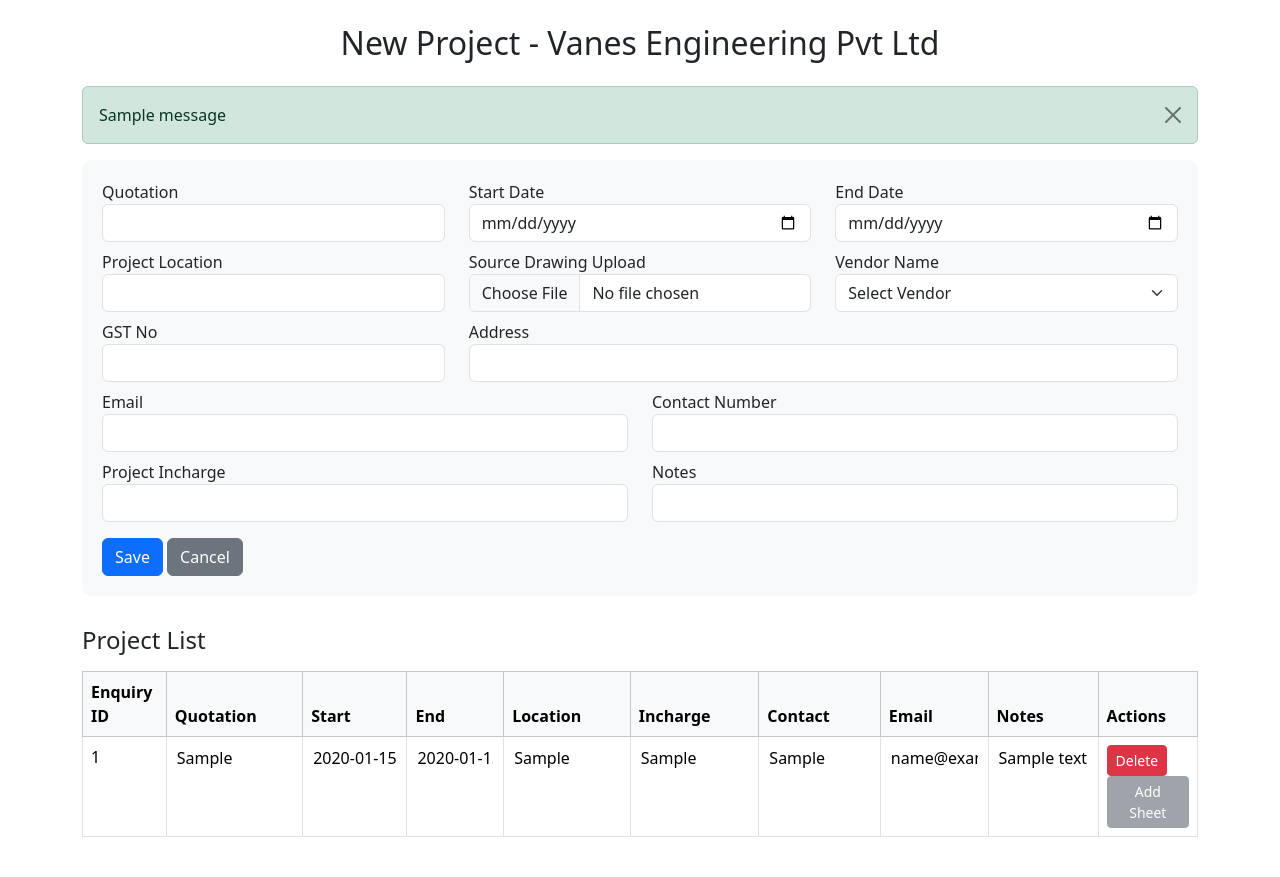
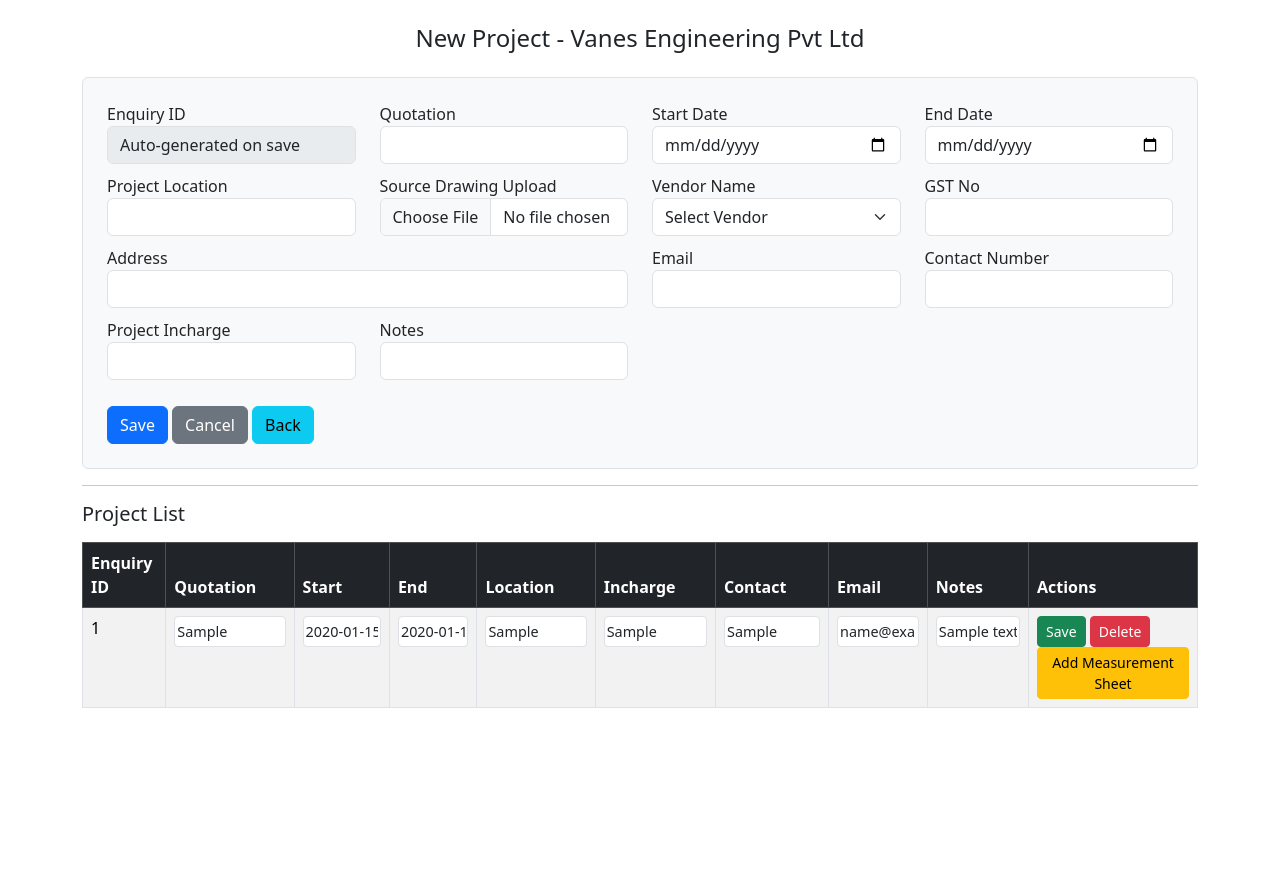
Before and after one commit to dudetech-web/Vanesengineering.com, a Flask app: page /new_project in a window 1280 px wide. After the commit the page ends 708 px from the top, so only its background shows below. Run offline with Flask 3, Linux system fonts and the light colour scheme; tables that the repository leaves empty hold one stand-in row (values such as "Sample post"); one stand-in notice (Sample message) is shown.

Commit message:
Update new_project.html

```diff
--- a/templates/new_project.html
+++ b/templates/new_project.html
@@ -4,126 +4,89 @@
     <meta charset="UTF-8">
     <title>New Project - Vanes Engineering Pvt Ltd</title>
     <link rel="stylesheet" href="https://cdn.jsdelivr.net/npm/bootstrap@5.3.3/dist/css/bootstrap.min.css">
-    <script src="https://cdn.jsdelivr.net/npm/bootstrap@5.3.3/dist/js/bootstrap.bundle.min.js"></script>
-    <script src="https://cdn.jsdelivr.net/npm/axios/dist/axios.min.js"></script>
     <style>
-        .form-section {
-            background-color: #f8f9fa;
-            padding: 20px;
-            border-radius: 10px;
-            margin-bottom: 30px;
-        }
-        td input {
-            width: 100%;
-            border: none;
-            background: transparent;
-        }
-        td input:focus {
-            outline: none;
-            background: #eef;
-        }
+        .form-control, .form-select { margin-bottom: 10px; }
+        td input.form-control { padding: 2px; font-size: 0.9em; height: auto; }
     </style>
 </head>
-<body class="container py-4">
+<body class="p-4">
 
-    <h2 class="mb-4 text-center">New Project - Vanes Engineering Pvt Ltd</h2>
+    <div class="container">
+        <h4 class="mb-4 text-center">New Project - Vanes Engineering Pvt Ltd</h4>
 
-    {% with messages = get_flashed_messages(with_categories=true) %}
-        {% if messages %}
-            {% for category, message in messages %}
-                <div class="alert alert-{{ category }} alert-dismissible fade show" role="alert">
-                    {{ message }}
-                    <button type="button" class="btn-close" data-bs-dismiss="alert"></button>
+        <form method="POST" enctype="multipart/form-data" class="border p-4 rounded bg-light">
+            <div class="row">
+                <div class="col-md-3">
+                    <label>Enquiry ID</label>
+                    <input type="text" class="form-control" value="Auto-generated on save" disabled>
                 </div>
-            {% endfor %}
-        {% endif %}
-    {% endwith %}
-
-    <div class="form-section">
-        <form action="{{ url_for('new_project') }}" method="POST" enctype="multipart/form-data">
-            <div class="row mb-2">
-                <div class="col-md-4">
+                <div class="col-md-3">
                     <label>Quotation</label>
-                    <input type="text" name="quotation" class="form-control" required>
+                    <input type="text" name="quotation" class="form-control">
                 </div>
-                <div class="col-md-4">
+                <div class="col-md-3">
                     <label>Start Date</label>
-                    <input type="date" name="start_date" class="form-control" required>
+                    <input type="date" name="start_date" class="form-control">
                 </div>
-                <div class="col-md-4">
+                <div class="col-md-3">
                     <label>End Date</label>
-                    <input type="date" name="end_date" class="form-control" required>
+                    <input type="date" name="end_date" class="form-control">
                 </div>
+                <div class="col-md-3">
+                    <label>Project Location</label>
+                    <input type="text" name="location" class="form-control">
                 </div>
-
-            <div class="row mb-2">
-                <div class="col-md-4">
-                    <label>Project Location</label>
-                    <input type="text" name="location" class="form-control" required>
-                </div>
-                <div class="col-md-4">
+                <div class="col-md-3">
                     <label>Source Drawing Upload</label>
                     <input type="file" name="drawing" class="form-control">
                 </div>
-                <div class="col-md-4">
+                <div class="col-md-3">
                     <label>Vendor Name</label>
-                    <select name="vendor_id" id="vendor_id" class="form-select" required onchange="autofillVendor()">
+                    <select name="vendor_id" id="vendorSelect" class="form-select" required>
                         <option value="">Select Vendor</option>
-                        {% for vendor in vendors %}
-                            <option value="{{ vendor.id }}"
-                                    data-gst="{{ vendor.gst }}"
-                                    data-address="{{ vendor.address }}">
-                                {{ vendor.name }}
-                            </option>
+                        {% for v in vendors %}
+                        <option value="{{ v.id }}" data-gst="{{ v.gst }}" data-address="{{ v.address }}">{{ v.name }}</option>
                         {% endfor %}
                     </select>
                 </div>
+                <div class="col-md-3">
+                    <label>GST No</label>
+                    <input type="text" name="gst_no" id="gstInput" class="form-control" readonly>
                 </div>
-
-            <div class="row mb-2">
-                <div class="col-md-4">
-                    <label>GST No</label>
-                    <input type="text" name="gst_no" id="gst_no" class="form-control" readonly>
+                <div class="col-md-6">
+                    <label>Address</label>
+                    <input type="text" name="address" id="addressInput" class="form-control" readonly>
                 </div>
-                <div class="col-md-8">
-                    <label>Address</label>
-                    <input type="text" name="address" id="address" class="form-control" readonly>
-                </div>
-            </div>
-
-            <div class="row mb-2">
-                <div class="col-md-6">
+                <div class="col-md-3">
                     <label>Email</label>
                     <input type="email" name="email" class="form-control">
                 </div>
-                <div class="col-md-6">
+                <div class="col-md-3">
                     <label>Contact Number</label>
                     <input type="text" name="contact" class="form-control">
                 </div>
-            </div>
-
-            <div class="row mb-2">
-                <div class="col-md-6">
+                <div class="col-md-3">
                     <label>Project Incharge</label>
                     <input type="text" name="incharge" class="form-control">
                 </div>
-                <div class="col-md-6">
+                <div class="col-md-3">
                     <label>Notes</label>
                     <input type="text" name="notes" class="form-control">
                 </div>
             </div>
 
             <div class="mt-3">
-                <button class="btn btn-primary">Save</button>
-                <a href="{{ url_for('dashboard') }}" class="btn btn-secondary">Cancel</a>
+                <button type="submit" class="btn btn-primary">Save</button>
+                <a href="/" class="btn btn-secondary">Cancel</a>
+                <a href="/dashboard" class="btn btn-info">Back</a>
             </div>
         </form>
-    </div>
 
-    <h4 class="mb-3">Project List</h4>
+        <hr>
 
-    <table class="table table-bordered table-hover">
-        <thead class="table-light">
+        <h5>Project List</h5>
+        <table class="table table-bordered table-striped mt-3">
+            <thead class="table-dark">
                 <tr>
                     <th>Enquiry ID</th>
                     <th>Quotation</th>
@@ -138,58 +101,62 @@
                 </tr>
             </thead>
             <tbody>
-            {% for project in projects %}
-            <tr data-id="{{ project.id }}">
-                <td>{{ project.enquiry_id }}</td>
-                <td><input value="{{ project.quotation }}" class="edit" data-field="quotation"></td>
-                <td><input value="{{ project.start_date }}" class="edit" data-field="start_date"></td>
-                <td><input value="{{ project.end_date }}" class="edit" data-field="end_date"></td>
-                <td><input value="{{ project.location }}" class="edit" data-field="location"></td>
-                <td><input value="{{ project.incharge }}" class="edit" data-field="incharge"></td>
-                <td><input value="{{ project.contact }}" class="edit" data-field="contact"></td>
-                <td><input value="{{ project.email }}" class="edit" data-field="email"></td>
-                <td><input value="{{ project.notes }}" class="edit" data-field="notes"></td>
+                {% for p in projects %}
+                <tr data-id="{{ p.id }}">
+                    <td>{{ p.enquiry_id }}</td>
+                    <td><input class="form-control form-control-sm" value="{{ p.quotation }}"></td>
+                    <td><input class="form-control form-control-sm" value="{{ p.start_date }}"></td>
+                    <td><input class="form-control form-control-sm" value="{{ p.end_date }}"></td>
+                    <td><input class="form-control form-control-sm" value="{{ p.location }}"></td>
+                    <td><input class="form-control form-control-sm" value="{{ p.incharge }}"></td>
+                    <td><input class="form-control form-control-sm" value="{{ p.contact }}"></td>
+                    <td><input class="form-control form-control-sm" value="{{ p.email }}"></td>
+                    <td><input class="form-control form-control-sm" value="{{ p.notes }}"></td>
                     <td>
-                    <button class="btn btn-sm btn-danger" onclick="confirmDelete({{ project.id }})">Delete</button>
-                    <button class="btn btn-sm btn-secondary" disabled>Add Sheet</button>
+                        <button class="btn btn-sm btn-success save-btn">Save</button>
+                        <a href="{{ url_for('delete_project', project_id=p.id) }}" class="btn btn-sm btn-danger" onclick="return confirm('Delete this project?')">Delete</a>
+                        <button class="btn btn-sm btn-warning">Add Measurement Sheet</button>
                     </td>
                 </tr>
                 {% endfor %}
             </tbody>
         </table>
 
+    </div>
+
     <script>
-        function autofillVendor() {
-            const vendor = document.getElementById("vendor_id");
-            const selected = vendor.options[vendor.selectedIndex];
-            document.getElementById("gst_no").value = selected.dataset.gst || '';
-            document.getElementById("address").value = selected.dataset.address || '';
-        }
+        document.getElementById('vendorSelect').addEventListener('change', function () {
+            let selected = this.options[this.selectedIndex];
+            document.getElementById('gstInput').value = selected.dataset.gst || '';
+            document.getElementById('addressInput').value = selected.dataset.address || '';
+        });
 
-        // Inline Editing
-        document.querySelectorAll('.edit').forEach(input => {
-            input.addEventListener('change', async function () {
-                const tr = this.closest('tr');
-                const id = tr.dataset.id;
-                const fields = tr.querySelectorAll('.edit');
-                const data = {};
-                fields.forEach(f => {
-                    data[f.dataset.field] = f.value;
-                });
-                try {
-                    await axios.post(`/update_project/${id}`, data);
-                } catch (err) {
-                    alert('Error saving changes.');
-                }
+        document.querySelectorAll('.save-btn').forEach(btn => {
+            btn.addEventListener('click', function () {
+                let row = this.closest('tr');
+                let id = row.dataset.id;
+                let data = {
+                    quotation: row.children[1].firstElementChild.value,
+                    start_date: row.children[2].firstElementChild.value,
+                    end_date: row.children[3].firstElementChild.value,
+                    location: row.children[4].firstElementChild.value,
+                    incharge: row.children[5].firstElementChild.value,
+                    contact: row.children[6].firstElementChild.value,
+                    email: row.children[7].firstElementChild.value,
+                    notes: row.children[8].firstElementChild.value
+                };
+
+                fetch(`/update_project/${id}`, {
+                    method: 'POST',
+                    headers: { 'Content-Type': 'application/json' },
+                    body: JSON.stringify(data)
+                }).then(res => res.json())
+                  .then(res => {
+                    if (res.status === 'success') alert('Updated successfully!');
+                    else alert('Update failed!');
                 });
             });
-
-        function confirmDelete(id) {
-            if (confirm("Are you sure to delete this project?")) {
-                window.location.href = "/delete_project/" + id;
-            }
-        }
+        });
     </script>
-
 </body>
 </html>
```
Lines whose indentation alone changed are shown as unchanged.
